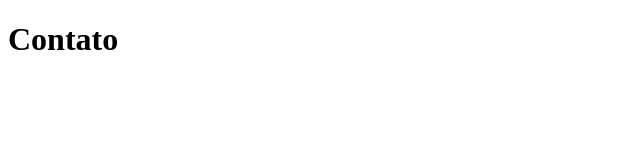
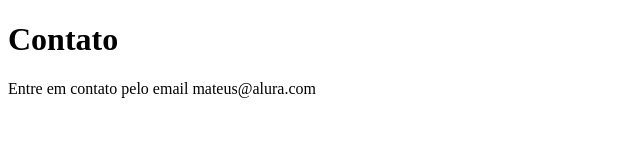
Before and after one commit to MateusVolek/README-1, a plain HTML site: page contato.html in a window 1280 px wide. Shown: the whole page, without its empty margins (0-640 px from the left). Drawn offline with Linux system fonts and the light colour scheme.

Commit message:
Adicionando o email de contato

```diff
--- a/contato.html
+++ b/contato.html
@@ -7,5 +7,6 @@
 </head>
 <body>
     <h1>Contato</h1>
+    <p>Entre em contato pelo email mateus@alura.com</p>
 </body>
 </html>
```
